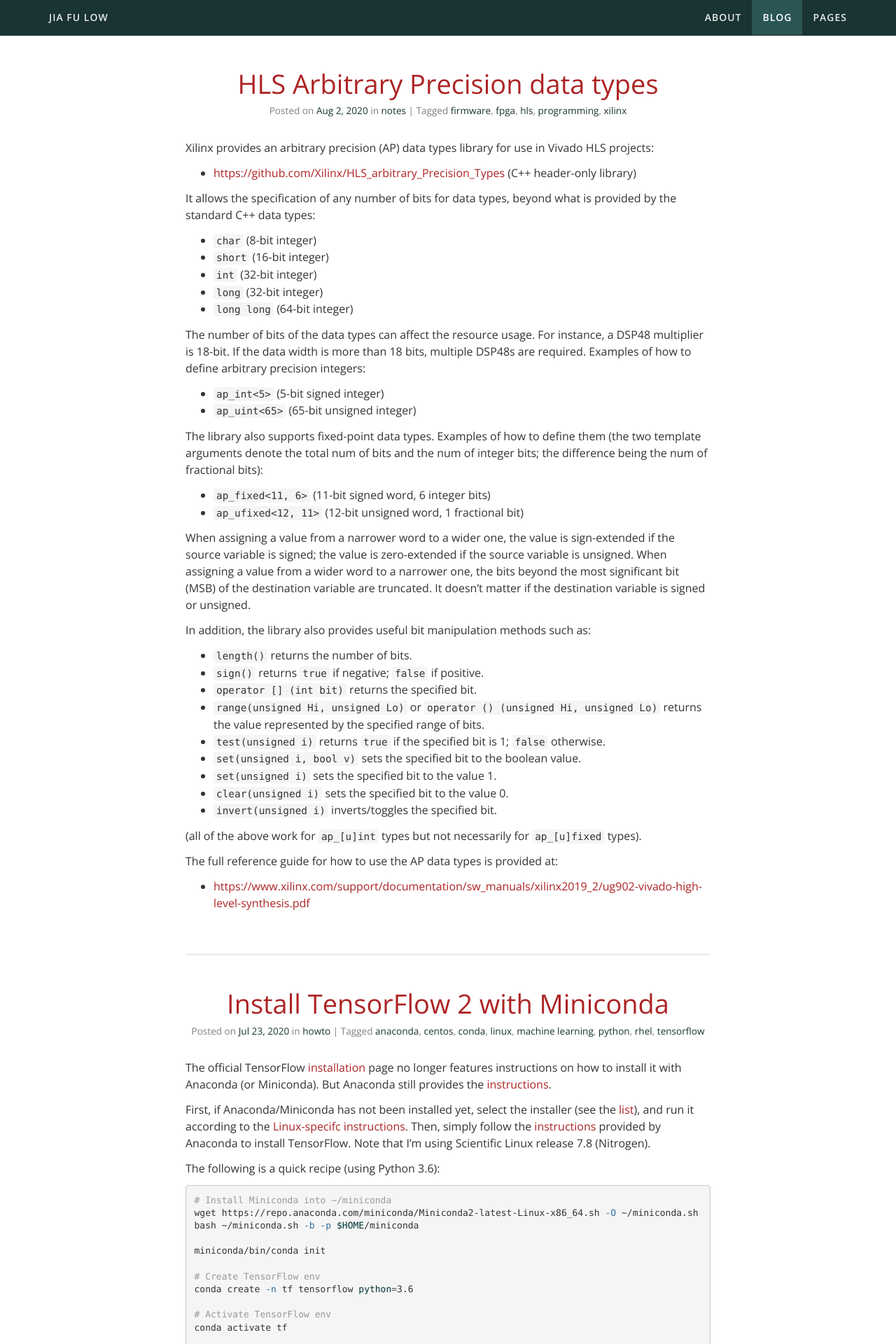
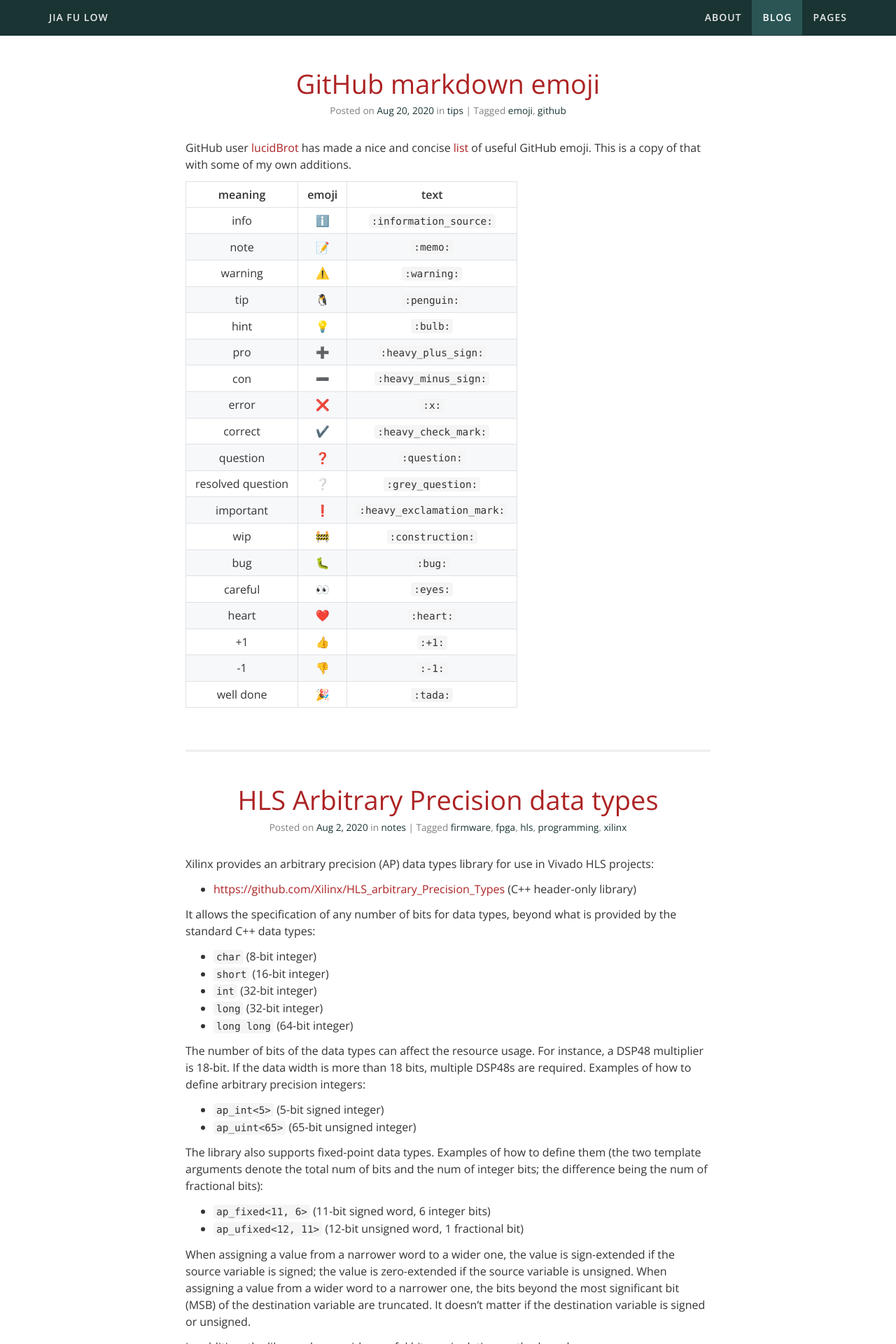
Before and after one commit to jiafulow/jiafulow.github.io, a Jekyll site: the page built from blog/index.html, in a window 1280 px wide. Shown: the top 1920 px of the page at 70% size. Built offline with Jekyll 4.4.1, drawn with Linux system fonts in a browser that asks for light colours; emoji names are drawn with the system emoji font; the list of posts is cut into pages by our own code; a style sheet for code colours, icons or effects is not loaded; some of the changed text lies outside the part shown.

Commit message:
Create 2020-08-20-github-markdown-emoji.md

```diff
--- a/_posts/2020-06-09-hls-glossary.md
+++ b/_posts/2020-06-09-hls-glossary.md
@@ -43,13 +43,31 @@ From the Vivado HLS tool, these are the different steps:
 
 Note that the Vivado HLS tool only provides estimates for resource usage. To get the real resource usage, one has to go back to Vivado and do place and route.
 
+Also note that Vivado HLS defines the macro `__SYNTHESIS__` when synthesis is performend. This can be used to exclude non-synthesizable code, such as `std::cout`.
+
+Also note that Vivado HLS (v2019.2) uses gcc 4.6.3, which has support for C++11 via the flag `-std=c++0x`. By default, the C simulation is performed in debug mode.
+
+Also note that for C/RTL co-simulation, the default tool is xsim and the default language used for RTL is Verilog.
+
 <!-- Important HLS directives: pipeline, unroll, array_partition, array_reshape, array_map, dataflow, inline, dependence -->
 
 I also find these resources from Xilinx very useful:
 
 - <https://www.xilinx.com/support/documentation/sw_manuals/xilinx2019_2/ug871-vivado-high-level-synthesis-tutorial.pdf>
 - <https://www.xilinx.com/support/documentation/sw_manuals/xilinx2019_2/ug902-vivado-high-level-synthesis.pdf>
+- <https://github.com/Xilinx/HLS-Tiny-Tutorials>
+- <https://www.xilinx.com/html_docs/xilinx2019_1/sdaccel_doc/hls-pragmas-okr1504034364623.html>
 - <https://xilinx.github.io/Vitis_Accel_Examples/master/html/cpp.html>
-- <https://www.xilinx.com/html_docs/xilinx2019_1/sdaccel_doc/hls-pragmas-okr1504034364623.html>
+- Examples provided in the installation area: `<vivado-hls-installation>/examples/coding/`
 
-Note that the Vivado HLS (v2019.2) uses gcc 4.6.3, which has support for C++11 via the flag `-std=c++0x`.
+Some random notes I've taken from the UG902 doc:
+
+- When a loop or function is pipelined, Vivado HLS unrolls all loops in the hierarchy below the loop or function.
+
+- Vivado HLS may perform automatic inlining of small functions. If a function is inlined, the logic is merged into the function above it in the hierarchy, and there is no report or separate RTL file for the inlined function. Also, if the function arguments and interface are incorrect or inaccurate, they can prevent Vivado HLS from applying some optimizations.
+
+- To reduce latency, Vivado HLS schedules logic operations and functions to execute in parallel. But it does not schedule loops to execute in parallel. To execute two different loops in parallel, the loops should be captured in separate functions.
+
+- Arrays accesses can often create bottlenecks to performance. When implemented as a memory, the number of memory ports limits access to the data. Some care must be taken to ensure arrays that only require read accesses are implemented as ROMs in the RTL.
+
+- It is recommended to specify arrays that are intended to be memories with the static qualifier. A static array behaves in an almost identical manner as a memory does in RTL.
--- /dev/null
+++ b/_posts/2020-08-20-github-markdown-emoji.md
@@ -0,0 +1,31 @@
+---
+layout: post
+date: 2020-08-20 09:57:16
+title: GitHub markdown emoji
+categories: [tips]
+tags: [github, emoji]
+---
+
+GitHub user [lucidBrot](https://github.com/lucidBrot) has made a nice and concise [list](https://gist.github.com/rxaviers/7360908#gistcomment-3398183) of useful GitHub emoji. This is a copy of that with some of my own additions.
+
+meaning | emoji | text
+:------:|:-----:|:---:
+info    | :information_source: | `:information_source:`
+note    | :memo:               | `:memo:`
+warning | :warning:            | `:warning:`
+tip     | :penguin:            | `:penguin:`
+hint    | :bulb:               | `:bulb:`
+pro     | :heavy_plus_sign:    | `:heavy_plus_sign:`
+con     | :heavy_minus_sign:   | `:heavy_minus_sign:`
+error   | :x:                  | `:x:`
+correct | :heavy_check_mark:   | `:heavy_check_mark:`
+question| :question:           | `:question:`
+resolved question| :grey_question: | `:grey_question:`
+important| :heavy_exclamation_mark: | `:heavy_exclamation_mark:`
+wip     | :construction:       | `:construction:`
+bug     | :bug:                | `:bug:`
+careful | :eyes:               | `:eyes:`
+heart   | :heart:              | `:heart:`
++1      | :+1:                 | `:+1:`
+-1      | :-1:                 | `:-1:`
+well done| :tada:              | `:tada:`
--- a/assets/stylesheets/styles.scss
+++ b/assets/stylesheets/styles.scss
@@ -221,3 +221,25 @@ body {
 .my-fa-twitter-square:before {
   content: "\f081";
 }
+
+/* Markdown */
+.post-content table {
+    display: block;
+    width: 100%;
+    max-width: 100%;
+    overflow: auto;
+}
+.post-content table th {
+    font-weight: 600;
+}
+.post-content table td, .post-content table th {
+    padding: 6px 13px;
+    border: 1px solid #dfe2e5;
+}
+.post-content table tr {
+    background-color: #fff;
+    border-top: 1px solid #c6cbd1;
+}
+.post-content table tr:nth-child(2n) {
+    background-color: #f6f8fa;
+}
```
Also changed, not shown: _posts/2020-02-28-update-forked-repository.md (+6 -13 lines).
